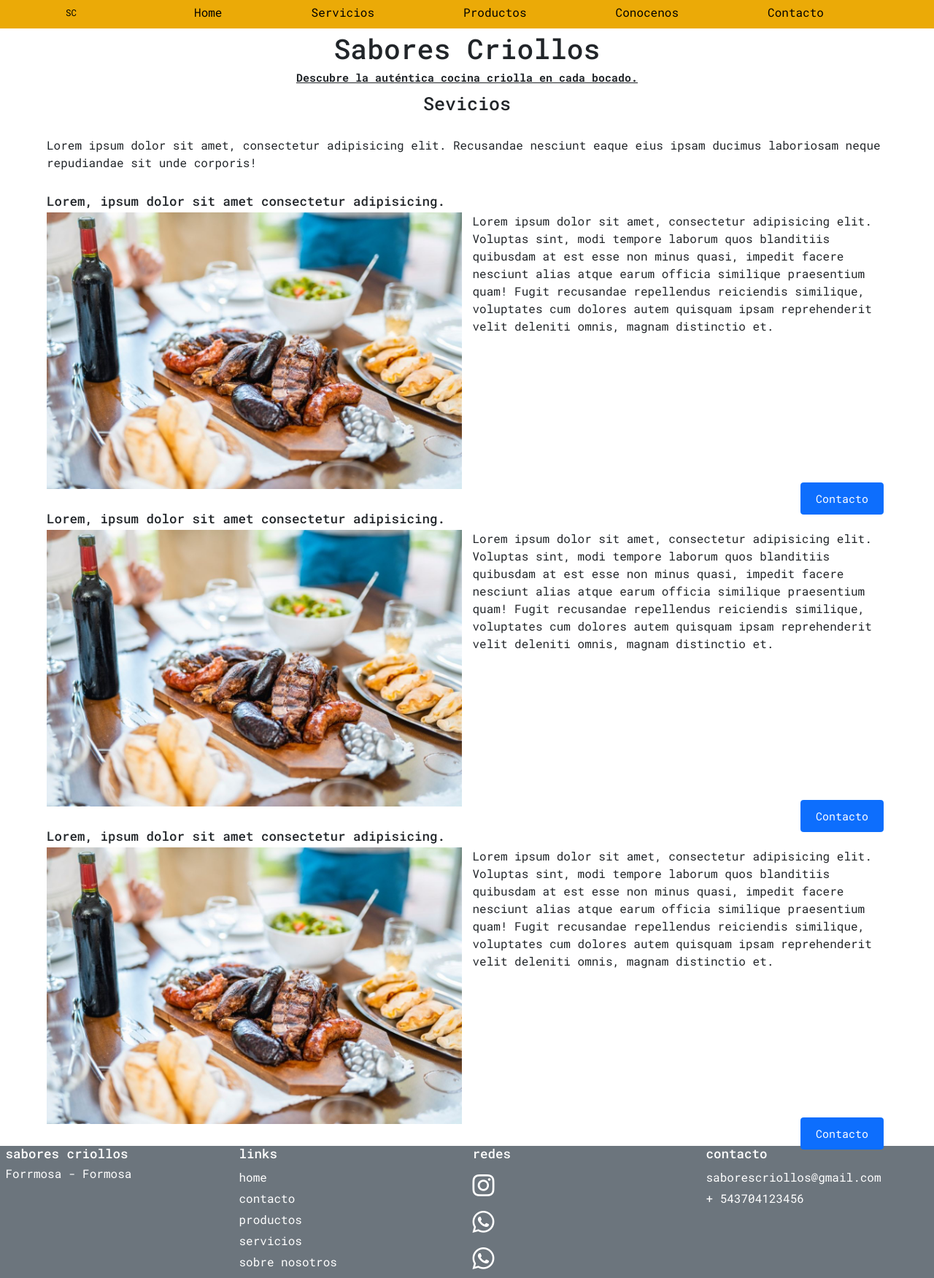
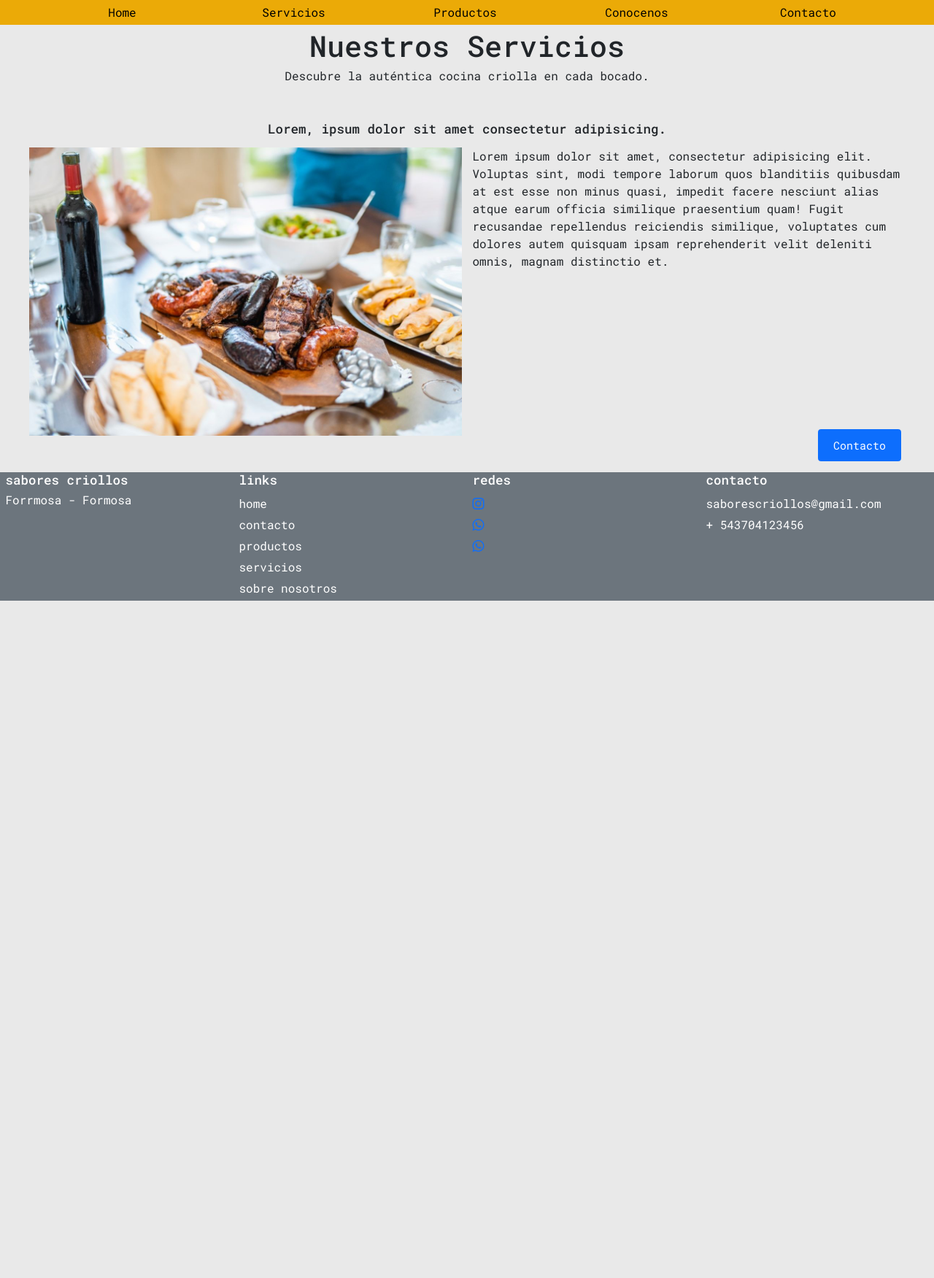
Before and after one commit to salinasmaury/saborescriollos, a website: page html/servicios.html in a window 1280 px wide. Shown: the whole page at 73% size. After the commit the page ends 823 px from the top, so only its background shows below. Drawn offline with nearby package versions, Linux system fonts and the light colour scheme; a web font is replaced by a local one.

Commit message:
se termina servicios.html

```diff
--- a/html/servicios.html
+++ b/html/servicios.html
@@ -12,38 +12,38 @@
     <link
         href="https://fonts.googleapis.com/css2?family=Alkalami&family=Bungee+Spice&family=EB+Garamond&family=Krub:wght@400;700&family=Oswald:wght@300&family=Roboto+Mono:wght@400;500;700&display=swap"
         rel="stylesheet">
-    <link rel="stylesheet" href="../estilos/estilos.css">
-    <title>Sabores Criollos</title>
+    <link rel="stylesheet" href="../estilos/css/styles.css">
+    <title>Servicio - Sabores Criollos</title>
 </head>
 
 <body>
-    <header>
-        <div class="nav-bg">
-            <nav class="navbar navbar-expand-lg  nav-bg">
+    <header class="header">
+        <div class="barra">
+            <nav class="barra navbar navbar-expand-lg  nav-bg">
                 <div class="container-fluid nav-bg">
-                    <a class="navbar-brand" href="#">SC</a>
+                    <a class="barra__enlace navbar-brand " href="#"></a>
                     <button class="navbar-toggler" type="button" data-bs-toggle="collapse"
                         data-bs-target="#navbarSupportedContent" aria-controls="navbarSupportedContent"
                         aria-expanded="false" aria-label="Toggle navigation">
                         <span class="navbar-toggler-icon"></span>
                     </button>
                     <div class="collapse navbar-collapse" id="navbarSupportedContent">
-                        <ul class="navbar-nav me-auto mb-2 mb-lg-0">
-                            <li class="nav-item">
-                                <a class="nav-link" href="/index.html">Home</a>
+                        <ul class="w-100  row navbar-nav me-auto mb-2 mb-lg-0">
+                            <li class="nav-item col-lg text-center">
+                                <a class="barra__enlace nav-link" href="/index.html">Home</a>
                             </li>
-                            <li class="nav-item">
-                                <a class="nav-link" href="/html/servicios.html">Servicios</a>
+                            <li class="nav-item col-lg text-center">
+                                <a class="barra__enlace nav-link" href="/html/servicios.html">Servicios</a>
                             </li>
-                            <li class="nav-item">
-                                <a class="nav-link" href="/html/productos.html">Productos</a>
+                            <li class="nav-item col-lg text-center">
+                                <a class="barra__enlace nav-link" href="/html/productos.html">Productos</a>
                             </li>
-                            <li class="nav-item">
-                                <a class="nav-link" href="/html/conocenos.html">Conocenos</a>
+                            <li class="nav-item col-lg text-center">
+                                <a class="barra__enlace nav-link" href="/html/conocenos.html">Conocenos</a>
                             </li>
                             </li>
-                            <li class="nav-item">
-                                <a class="nav-link" href="/html/contacto.html">Contacto</a>
+                            <li class="nav-item col-lg text-center">
+                                <a class="barra__enlace nav-link" href="/html/contacto.html">Contacto</a>
                             </li>
                             </li>
                         </ul>
@@ -51,69 +51,32 @@
                 </div>
             </nav>
         </div>
-        <h1 class="titulo">Sabores Criollos</h1>
-        <p class="eslogan">Descubre la auténtica cocina criolla en cada bocado.</p>
+        <h1 class="header__titulo">Nuestros Servicios</h1>
+        <p class="header__eslogan">Descubre la auténtica cocina criolla en cada bocado.</p>
 
     </header>
 
-    <main class="main servicios-main-lyout mb-8">
-        <h2 class="text-center h1 mb-5">Sevicios</h2>
-        <p class="mb-5">Lorem ipsum dolor sit amet, consectetur adipisicing elit. Recusandae nesciunt eaque eius ipsam ducimus
-            laboriosam neque repudiandae sit unde corporis!</p>
-        <section class="">
-            <h3>Lorem, ipsum dolor sit amet consectetur adipisicing.</h3>
+    <main class="main mainservicios mb-8">
+        <section class="servicios">
+            <h3 class="servicios__titulo text-center">Lorem, ipsum dolor sit amet consectetur adipisicing.</h3>
             <div class="row">
-                <div class="col-lg-6">
-                    <img src="../img/asadovarios.jpg" alt="comida argentina">
+                <div class="col-lg-6 servicios__conterdorimg">
+                    <img src="../img/asadovarios.jpg" alt="comida argentina" class="w-100">
                 </div>
 
-                <p class="col-lg-6">Lorem ipsum dolor sit amet, consectetur adipisicing elit. Voluptas sint, modi
+                <p class="col-lg-6 servicios__texto">Lorem ipsum dolor sit amet, consectetur adipisicing elit.
+                    Voluptas sint, modi
                     tempore laborum quos
                     blanditiis quibusdam at est esse non minus quasi, impedit facere nesciunt alias atque earum officia
                     similique praesentium quam! Fugit recusandae repellendus reiciendis similique, voluptates cum
                     dolores autem quisquam ipsam reprehenderit velit deleniti omnis, magnam distinctio et.</p>
 
-                <div class="container-botom">
-                    <a class="btn btn-primary" href="contacto.html">Contacto</a>
+                <div class="container-botom ">
+                    <a class="btn btn-primary servicios__boton" href="/html/contacto.html">Contacto</a>
                 </div>
             </div>
         </section>
-        <section class="">
-            <h3>Lorem, ipsum dolor sit amet consectetur adipisicing.</h3>
-            <div class="row">
-                <div class="col-lg-6">
-                    <img src="../img/asadovarios.jpg" alt="comida argentina">
-                </div>
 
-                <p class="col-lg-6">Lorem ipsum dolor sit amet, consectetur adipisicing elit. Voluptas sint, modi
-                    tempore laborum quos
-                    blanditiis quibusdam at est esse non minus quasi, impedit facere nesciunt alias atque earum officia
-                    similique praesentium quam! Fugit recusandae repellendus reiciendis similique, voluptates cum
-                    dolores autem quisquam ipsam reprehenderit velit deleniti omnis, magnam distinctio et.</p>
-
-                <div class="container-botom">
-                    <a class="btn btn-primary" href="contacto.html">Contacto</a>
-                </div>
-            </div>
-        </section>
-        <section class="">
-            <h3>Lorem, ipsum dolor sit amet consectetur adipisicing.</h3>
-            <div class="row">
-                <div class="col-lg-6">
-                    <img src="../img/asadovarios.jpg" alt="comida argentina">
-                </div>
-
-                <p class="col-lg-6">Lorem ipsum dolor sit amet, consectetur adipisicing elit. Voluptas sint, modi
-                    tempore laborum quos
-                    blanditiis quibusdam at est esse non minus quasi, impedit facere nesciunt alias atque earum officia
-                    similique praesentium quam! Fugit recusandae repellendus reiciendis similique, voluptates cum
-                    dolores autem quisquam ipsam reprehenderit velit deleniti omnis, magnam distinctio et.</p>
-
-                <div class="container-botom">
-                    <a class="btn btn-primary" href="contacto.html">Contacto</a>
-                </div>
-            </div>
-        </section>
 
 
 
--- a/scss/_mediasquierie.scss
+++ b/scss/_mediasquierie.scss
@@ -1,23 +1,114 @@
+@media (min-width: 993px) {
+    .servicios {
+        position: relative;
+        &__boton {
+            padding: 1rem 2rem;
+            font-size: 1.5rem;
+            position: absolute;
+            right: 0.5rem;
+            bottom: -3.5rem;
+        }
+
+
+    }}
+
     @media (max-width: 992px) {
-.presentacion{
+        .presentacion {
             background-color: red;
             max-width: 95%;
+
             .cualidad__titulo {
                 padding-top: 3rem;
-        }}
+            }
+        }
+
+        .servicios {
+            margin-bottom: 6rem;
+
+            &__titulo {
+                font-size: 1.9rem;
+            }
+
+            &__texto {
+                width: 95%;
+                margin: 1rem auto;
+            }
+
+            &__boton {
+                width: 95%;
+                padding: 1rem 2rem;
+                font-size: 1.5rem;
+                display: block;
+                margin:1rem auto;
+            }
+
+        }
     }
 
     @media (max-width: 768px) {
-   .presentacion{
+        .presentacion {
             background-color: blue;
 
-    .cualidad__titulo{
+            .cualidad__titulo {
                 padding-top: 3rem;
             }
+
             .cualidad {
-        &__contenedorimg{
+                &__contenedorimg {
                     display: flex;
                     justify-content: center;
                     margin: 2rem;
-    }}}
                 }
+            }
+        }
+
+        .servicios {
+            &__titulo {
+                font-size: 1.9rem;
+            }
+
+            &__texto {
+                width: 90%;
+                margin: 1rem auto;
+            }
+
+            &__boton {
+                margin: 2rem auto;
+                position: static;
+                width: 90%;
+                padding: 1rem 2rem;
+                font-size: 1.5rem;
+                display: block;
+            }
+        }
+
+    }
+
+    @media (max-width: 576px) {
+        .servicios {
+            background-color: red;
+
+            &__titulo {
+                font-size: 1.9rem;
+            }
+
+            &__texto {
+                width: 90%;
+                margin: 1rem auto;
+            }
+
+            .container-botom {
+                width: 90%;
+                position: static;
+                margin: 1rem auto
+            }
+
+            &__boton {
+                position: static;
+                width: 100%;
+                padding: 1rem 2rem;
+                font-size: 1.5rem;
+                display: block;
+            }
+        }
+    }
--- /dev/null
+++ b/scss/_servicios.scss
@@ -0,0 +1,28 @@
+.mainservicios {
+    max-width: 100%;
+
+    .servicios {
+
+
+        margin: 0 auto 5rem auto;
+
+
+      /*  &__boton {
+            padding: 1rem 2rem;
+            font-size: 1.5rem;
+            position: absolute;
+            right: 0.5rem;
+            bottom: -3.5rem;
+        }*/
+
+        &__titulo{
+            padding: 1rem ;
+        }
+    }
+
+    .servicios:hover {
+        border: solid #0d6dfd3a 2px;
+        background-color: var(--color-fondo-hover);
+    }
+
+}
--- a/scss/styles.scss
+++ b/scss/styles.scss
@@ -105,4 +105,5 @@ body {
 
 
 @import 'index';
-@import 'mediasquierie'
+@import 'mediasquierie';
+@import 'servicios'
```
Also changed, not shown: estilos/css/styles.css, index.html (indentation only). Lines whose indentation alone changed are shown as unchanged.
